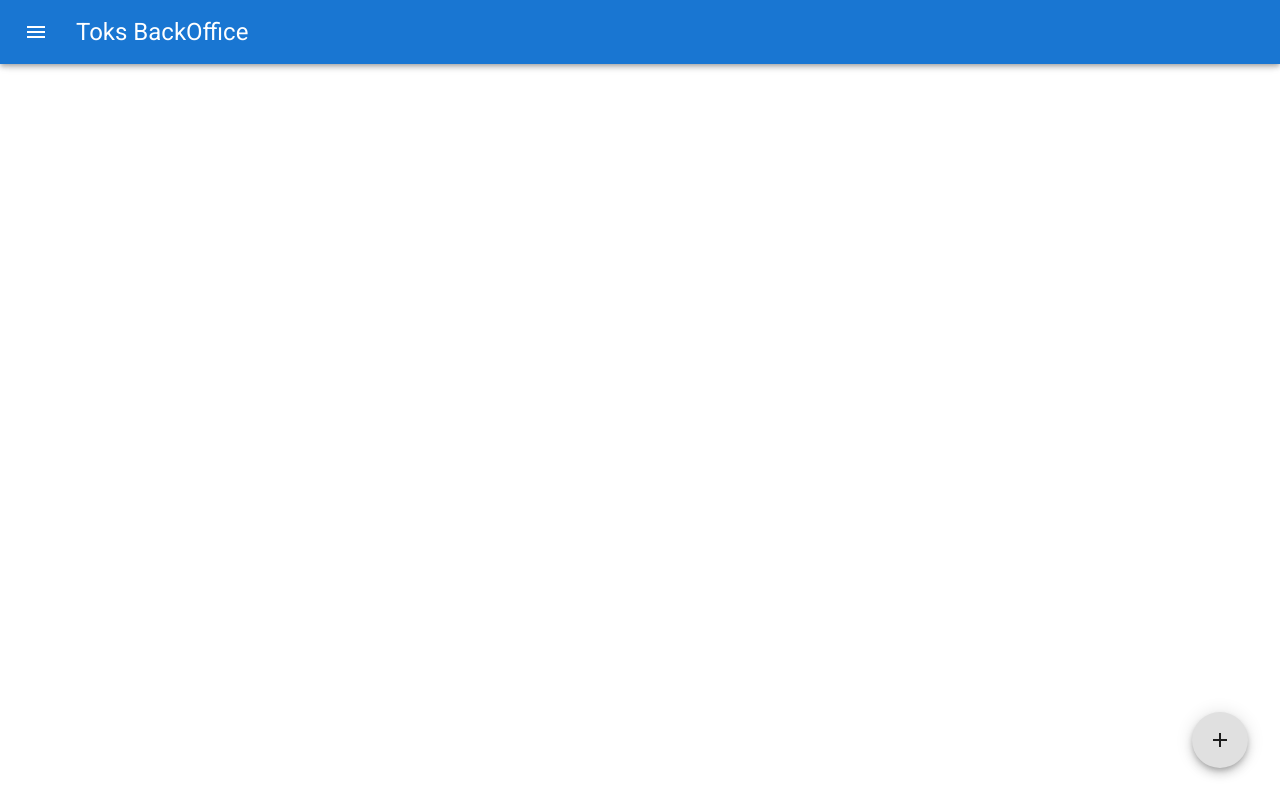
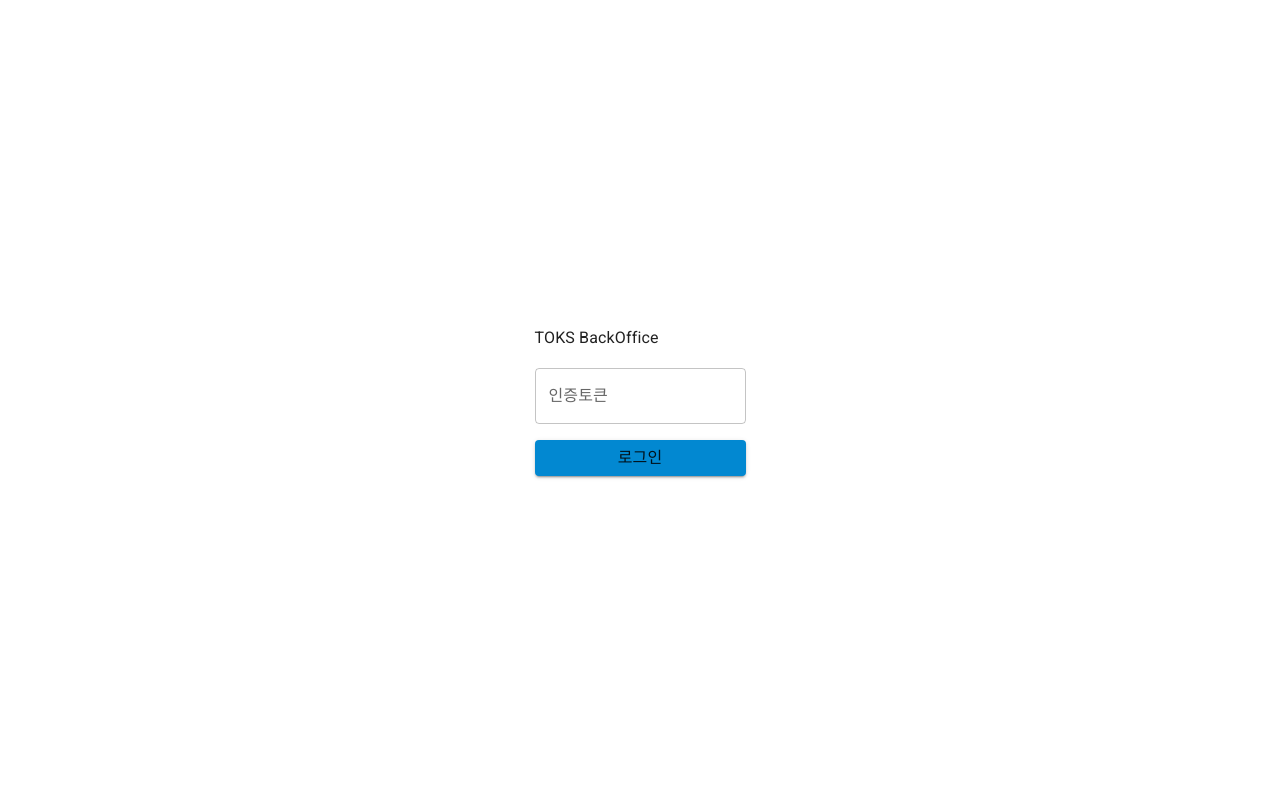
Before and after one commit to depromeet/toks-admin, a React (Vite) app: page /login in a window 1280 px wide. Before the commit this address led to /quiz. Built offline with nearby package versions, Linux system fonts and the light colour scheme; the HTML template or start-up script is replaced by a standard one.

Commit message:
feat: LoginPage 분기 추가 및 RouterGuard 임시 처리

```diff
--- a/src/App.tsx
+++ b/src/App.tsx
@@ -7,6 +7,7 @@ import { CssBaseline } from "@mui/material";
 import useMediaQuery from "@mui/material/useMediaQuery";
 import { useMemo } from "react";
 import { QuizListPage } from "./pages/QuizListPage";
+import { LoginPage } from "./pages/LoginPage";
 
 function App() {
   const prefersDarkMode = useMediaQuery("(prefers-color-scheme: dark)");
@@ -25,9 +26,9 @@ function App() {
     <ThemeProvider theme={theme}>
       <CssBaseline />
       <Routes>
+        <Route path="/login" element={<LoginPage />} />
         <Route element={<Frame />}>
           <Route path="/quiz" element={<QuizListPage />} />
-          <Route path="/quiz/create" element={<div>create</div>} />
           <Route path="/quiz/:id" element={<div>detail</div>} />
           <Route path="*" element={<Navigate to="/quiz" replace />} />
         </Route>
--- a/src/components/Frame.tsx
+++ b/src/components/Frame.tsx
@@ -2,9 +2,21 @@ import { Outlet } from "react-router-dom";
 import { Header } from "./Header";
 import { useWindowSize } from "usehooks-ts";
 import styled from "@emotion/styled";
+import { useEffect } from "react";
+import { useNavigate } from "react-router-dom";
+import { AUTH_TOKEN } from "../pages/constants";
 
 export const Frame = () => {
   const { width, height } = useWindowSize();
+  const navigate = useNavigate();
+
+  useEffect(() => {
+    const isToken = sessionStorage.getItem("token") === AUTH_TOKEN;
+    if (!isToken) {
+      navigate("/login", { replace: true });
+    }
+  }, [navigate]);
+
   return (
     <StyledFrame
       style={{
--- /dev/null
+++ b/src/pages/LoginPage/index.tsx
@@ -0,0 +1,82 @@
+import { useWindowSize } from "usehooks-ts";
+import Box from "@mui/material/Box";
+import Typography from "@mui/material/Typography";
+import TextField from "@mui/material/TextField";
+import Button from "@mui/material/Button";
+import Stack from "@mui/material/Stack";
+import { useState } from "react";
+import { useNavigate } from "react-router-dom";
+import { AUTH_TOKEN } from "../constants";
+
+export const LoginPage = () => {
+  const { width, height } = useWindowSize();
+  const [errorText, setErrorText] = useState("");
+  const navigate = useNavigate();
+
+  const handleSubmit = (e: React.FormEvent<HTMLFormElement>) => {
+    e.preventDefault();
+    const formData = new FormData(e.target as HTMLFormElement);
+    const _token = formData.get("authToken") as string;
+    if (_token !== AUTH_TOKEN) {
+      setErrorText("인증 토큰이 틀렸습니다.");
+      return;
+    }
+    sessionStorage.setItem("token", _token);
+    navigate("/quiz", { replace: true });
+  };
+
+  return (
+    <Box
+      sx={{
+        display: "flex",
+        justifyContent: "center",
+        alignItems: "center",
+        width,
+        height,
+        bgcolor: "background.paper",
+      }}
+    >
+      <Box
+        sx={{
+          padding: "48px",
+          display: "flex",
+          flexDirection: "column",
+          border: "white 1px solid",
+          borderRadius: "8px",
+        }}
+      >
+        <Typography
+          variant="subtitle1"
+          sx={{
+            color: "text.primary",
+          }}
+        >
+          TOKS BackOffice
+        </Typography>
+        <form onSubmit={handleSubmit}>
+          <Stack gap={2}>
+            <TextField
+              onFocus={() => {
+                setErrorText("");
+              }}
+              sx={{ marginTop: "16px" }}
+              label="인증토큰"
+              name="authToken"
+              helperText={errorText}
+              error={Boolean(errorText)}
+            />
+            <Button variant="contained" color="info" type="submit">
+              <Typography
+                sx={{
+                  color: "text.primary",
+                }}
+              >
+                로그인
+              </Typography>
+            </Button>
+          </Stack>
+        </form>
+      </Box>
+    </Box>
+  );
+};
--- a/src/pages/QuizListPage/components/DrawerCreateQuizForm.tsx
+++ b/src/pages/QuizListPage/components/DrawerCreateQuizForm.tsx
@@ -60,6 +60,7 @@ export const DrawerCreateQuizForm = ({
         sx={{
           padding: "16px",
         }}
+        noValidate
       >
         <TextField
           fullWidth
--- /dev/null
+++ b/src/pages/constants.ts
@@ -0,0 +1 @@
+export const AUTH_TOKEN = "TOKSTUDYADMIN";
```
